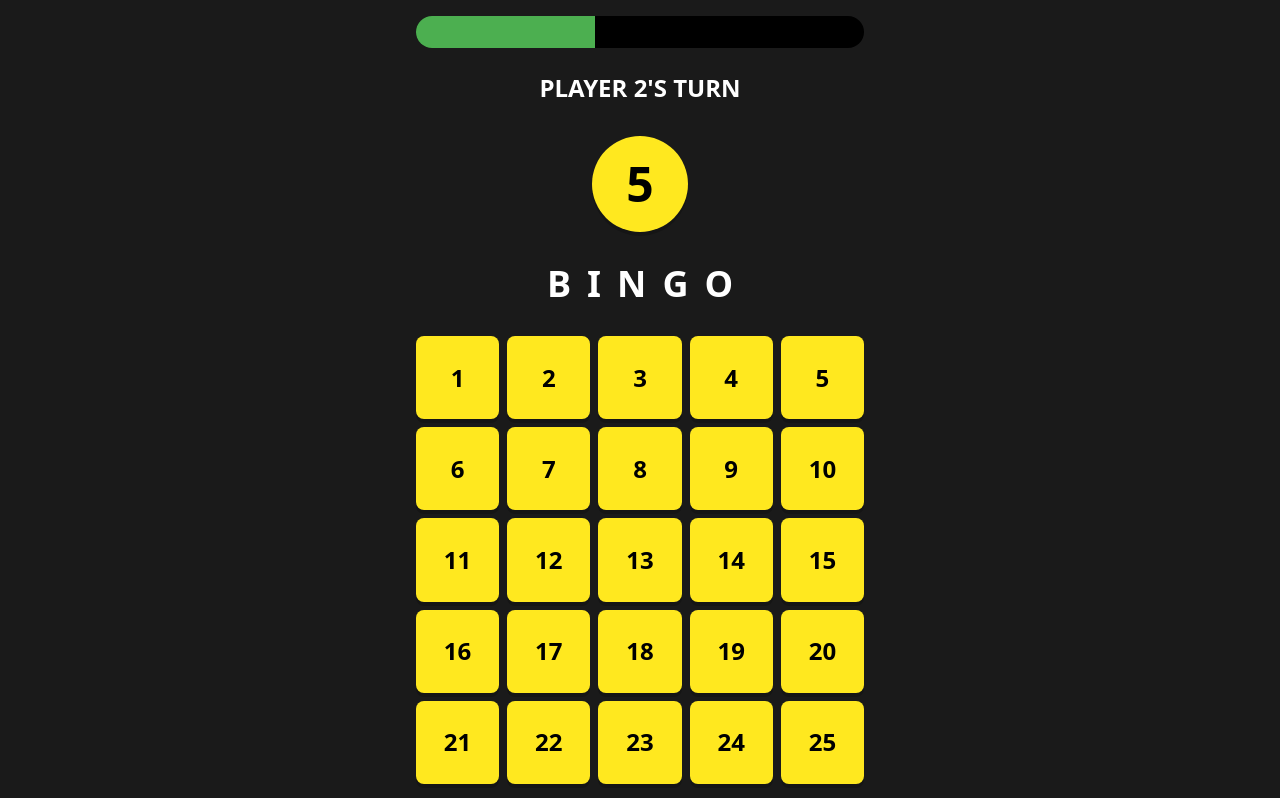
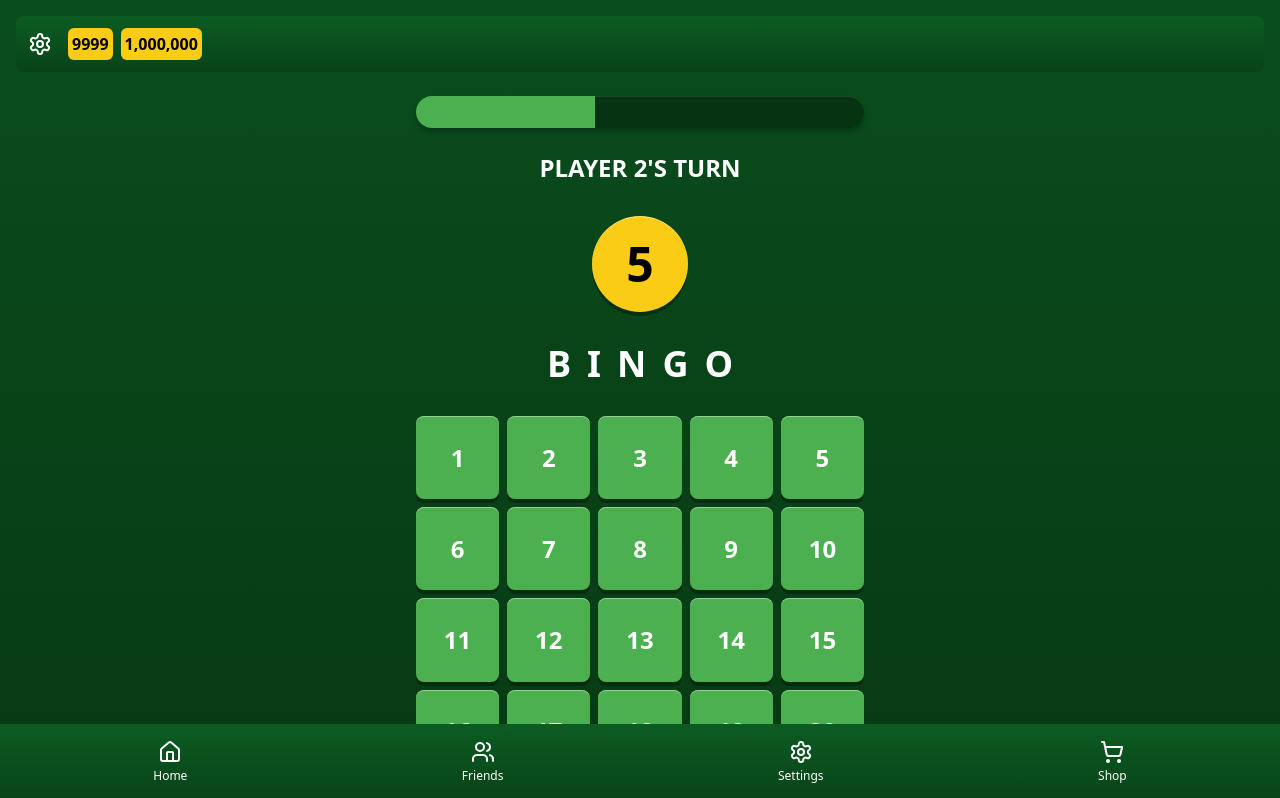
Before and after one commit to axjxn/funidos-3dplayground, a React (Vite) app: page / in a window 1280 px wide. Shown: the top 798 px of the page. Built offline with nearby package versions, Linux system fonts and the light colour scheme.

Commit message:
Refactor component styling
This commit refactors the styling of a component to match a specified style guide or example.  No specific changes are detailed as the implementation is left to the AI.

```diff
--- a/src/index.css
+++ b/src/index.css
@@ -18,7 +18,21 @@
 }
 
 @layer utilities {
-  .text-shadow {
-    text-shadow: 2px 2px 4px rgba(0, 0, 0, 0.2);
+  .miniclip-gradient {
+    background: linear-gradient(180deg, #0a4d1c 0%, #063311 100%);
+  }
+
+  .status-bar-gradient {
+    background: linear-gradient(180deg, #0c5c22 0%, #084318 100%);
+  }
+
+  .button-3d {
+    box-shadow: 0 4px 0 0 rgba(0, 0, 0, 0.3),
+                inset 0 1px 0 0 rgba(255, 255, 255, 0.4);
+  }
+
+  .card-3d {
+    box-shadow: 0 4px 6px -1px rgba(0, 0, 0, 0.3),
+                inset 0 1px 0 0 rgba(255, 255, 255, 0.1);
   }
 }
--- a/src/pages/Index.tsx
+++ b/src/pages/Index.tsx
@@ -1,6 +1,7 @@
 
 import { useState } from "react";
 import { motion } from "framer-motion";
+import { Home, Users, Settings, ShoppingCart } from "lucide-react";
 
 const Index = () => {
   const [currentNumber, setCurrentNumber] = useState(5);
@@ -8,33 +9,48 @@ const Index = () => {
   const numbers = Array.from({ length: 25 }, (_, i) => i + 1);
 
   return (
-    <div className="min-h-screen bg-bingo-black p-4 flex flex-col items-center justify-center">
+    <div className="min-h-screen miniclip-gradient p-4 flex flex-col">
+      {/* Status Bar */}
+      <div className="status-bar-gradient p-3 rounded-lg mb-6 flex items-center justify-between">
+        <div className="flex items-center gap-4">
+          <Settings className="w-6 h-6 text-white" />
+          <div className="flex items-center">
+            <div className="bg-yellow-400 p-1 rounded-md">
+              <span className="text-black font-bold">9999</span>
+            </div>
+            <div className="ml-2 bg-yellow-400 p-1 rounded-md">
+              <span className="text-black font-bold">1,000,000</span>
+            </div>
+          </div>
+        </div>
+      </div>
+
       {/* Progress Bar */}
-      <div className="w-full max-w-md h-8 bg-black rounded-full overflow-hidden mb-6">
+      <div className="w-full max-w-md mx-auto h-8 bg-[#063311] rounded-full overflow-hidden mb-6 card-3d">
         <div
-          className="h-full bg-bingo-green transition-all duration-500"
+          className="h-full bg-[#4CAF50] transition-all duration-500"
           style={{ width: `${progress}%` }}
         ></div>
       </div>
 
       {/* Player Turn */}
-      <div className="text-white text-2xl font-bold mb-8">PLAYER 2'S TURN</div>
+      <div className="text-white text-2xl font-bold mb-8 text-center text-shadow">PLAYER 2'S TURN</div>
 
       {/* Current Number */}
       <motion.div
         initial={{ scale: 0.9 }}
         animate={{ scale: 1 }}
-        className="w-24 h-24 bg-bingo-yellow rounded-full flex items-center justify-center mb-8 shadow-3d"
+        className="w-24 h-24 bg-yellow-400 rounded-full flex items-center justify-center mb-8 mx-auto button-3d"
       >
-        <span className="text-5xl font-bold">{currentNumber}</span>
+        <span className="text-5xl font-bold text-black">{currentNumber}</span>
       </motion.div>
 
       {/* BINGO Text */}
-      <div className="flex gap-4 mb-8">
+      <div className="flex gap-4 mb-8 justify-center">
         {["B", "I", "N", "G", "O"].map((letter) => (
           <div
             key={letter}
-            className="text-4xl font-bold text-white"
+            className="text-4xl font-bold text-white text-shadow"
           >
             {letter}
           </div>
@@ -42,24 +58,44 @@ const Index = () => {
       </div>
 
       {/* Bingo Grid */}
-      <div className="grid grid-cols-5 gap-2 max-w-md w-full mb-8">
+      <div className="grid grid-cols-5 gap-2 max-w-md w-full mx-auto mb-8">
         {numbers.map((number) => (
           <motion.div
             key={number}
             whileHover={{ scale: 1.05 }}
             whileTap={{ scale: 0.95 }}
-            className="aspect-square bg-bingo-yellow rounded-lg flex items-center justify-center font-bold text-2xl shadow-3d hover:shadow-3d-hover transition-all cursor-pointer"
+            className="aspect-square bg-[#4CAF50] rounded-lg flex items-center justify-center font-bold text-2xl button-3d cursor-pointer text-white"
           >
             {number}
           </motion.div>
         ))}
       </div>
 
+      {/* Navigation Bar */}
+      <div className="fixed bottom-0 left-0 right-0 status-bar-gradient p-4 flex justify-around">
+        <button className="text-white flex flex-col items-center">
+          <Home className="w-6 h-6" />
+          <span className="text-xs mt-1">Home</span>
+        </button>
+        <button className="text-white flex flex-col items-center">
+          <Users className="w-6 h-6" />
+          <span className="text-xs mt-1">Friends</span>
+        </button>
+        <button className="text-white flex flex-col items-center">
+          <Settings className="w-6 h-6" />
+          <span className="text-xs mt-1">Settings</span>
+        </button>
+        <button className="text-white flex flex-col items-center">
+          <ShoppingCart className="w-6 h-6" />
+          <span className="text-xs mt-1">Shop</span>
+        </button>
+      </div>
+
       {/* Bingo Button */}
       <motion.button
         whileHover={{ scale: 1.05 }}
         whileTap={{ scale: 0.95 }}
-        className="bg-bingo-yellow px-12 py-4 rounded-full text-2xl font-bold shadow-3d hover:shadow-3d-hover transition-all animate-button-bounce"
+        className="bg-[#4CAF50] px-12 py-4 rounded-full text-2xl font-bold button-3d text-white mx-auto mb-20"
       >
         BINGO
       </motion.button>
--- /dev/null
+++ b/src/tailwind.config.ts
@@ -0,0 +1,42 @@
+
+import type { Config } from "tailwindcss";
+
+export default {
+  darkMode: ["class"],
+  content: ["./src/**/*.{ts,tsx}"],
+  prefix: "",
+  theme: {
+    container: {
+      center: true,
+      padding: "2rem",
+      screens: { "2xl": "1400px" },
+    },
+    extend: {
+      colors: {
+        bingo: {
+          yellow: "#FFE81F",
+          black: "#1A1A1A",
+          green: "#4CAF50",
+        },
+        border: "hsl(var(--border))",
+        background: "hsl(var(--background))",
+        foreground: "hsl(var(--foreground))",
+        primary: {
+          DEFAULT: "hsl(var(--primary))",
+          foreground: "hsl(var(--primary-foreground))",
+        },
+      },
+      keyframes: {
+        "number-pop": {
+          "0%": { transform: "scale(0.95) translateY(5px)" },
+          "70%": { transform: "scale(1.1) translateY(-2px)" },
+          "100%": { transform: "scale(1) translateY(0)" },
+        },
+      },
+      animation: {
+        "number-pop": "number-pop 0.3s ease-out",
+      },
+    },
+  },
+  plugins: [require("tailwindcss-animate")],
+} satisfies Config;
```
